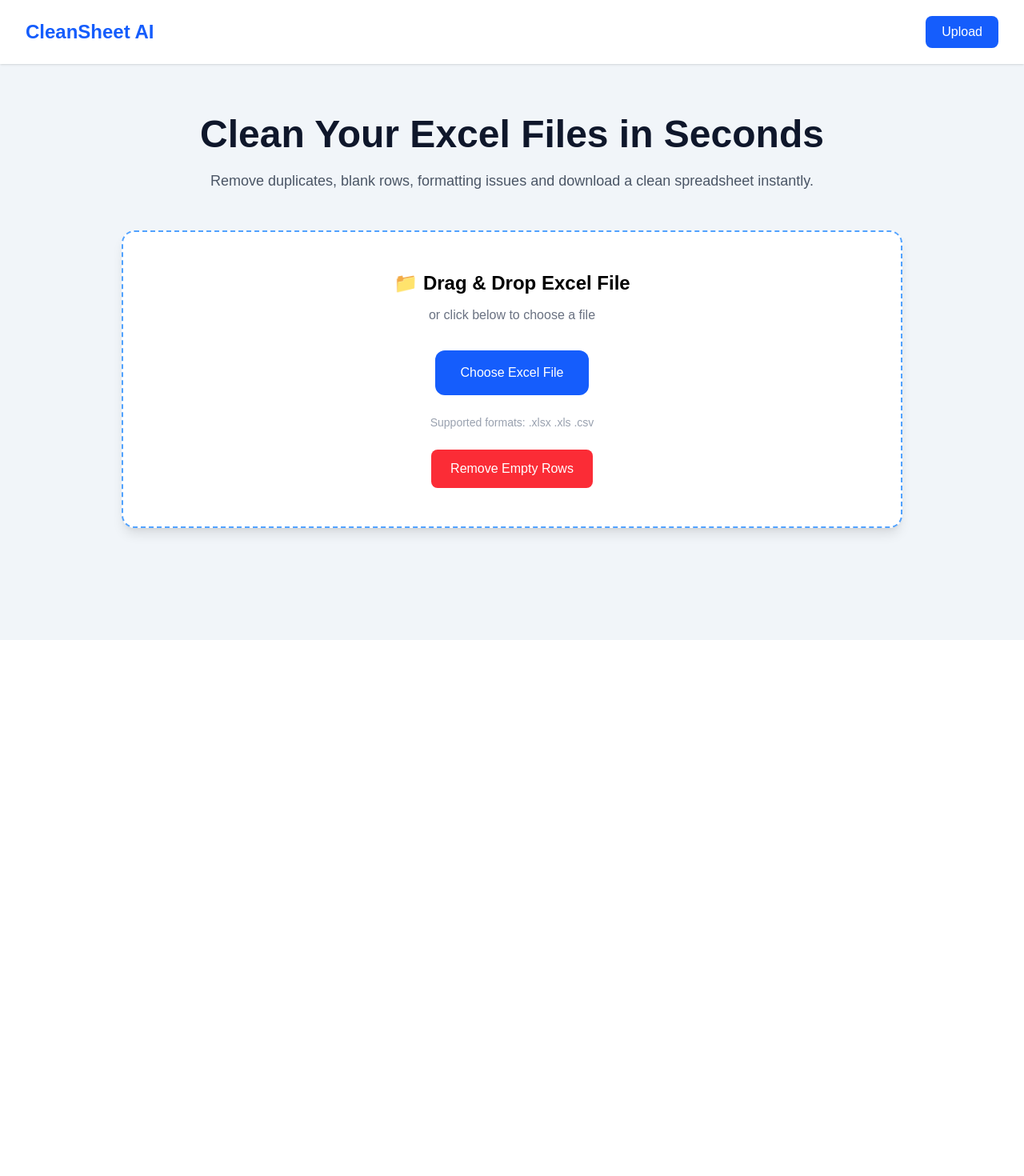
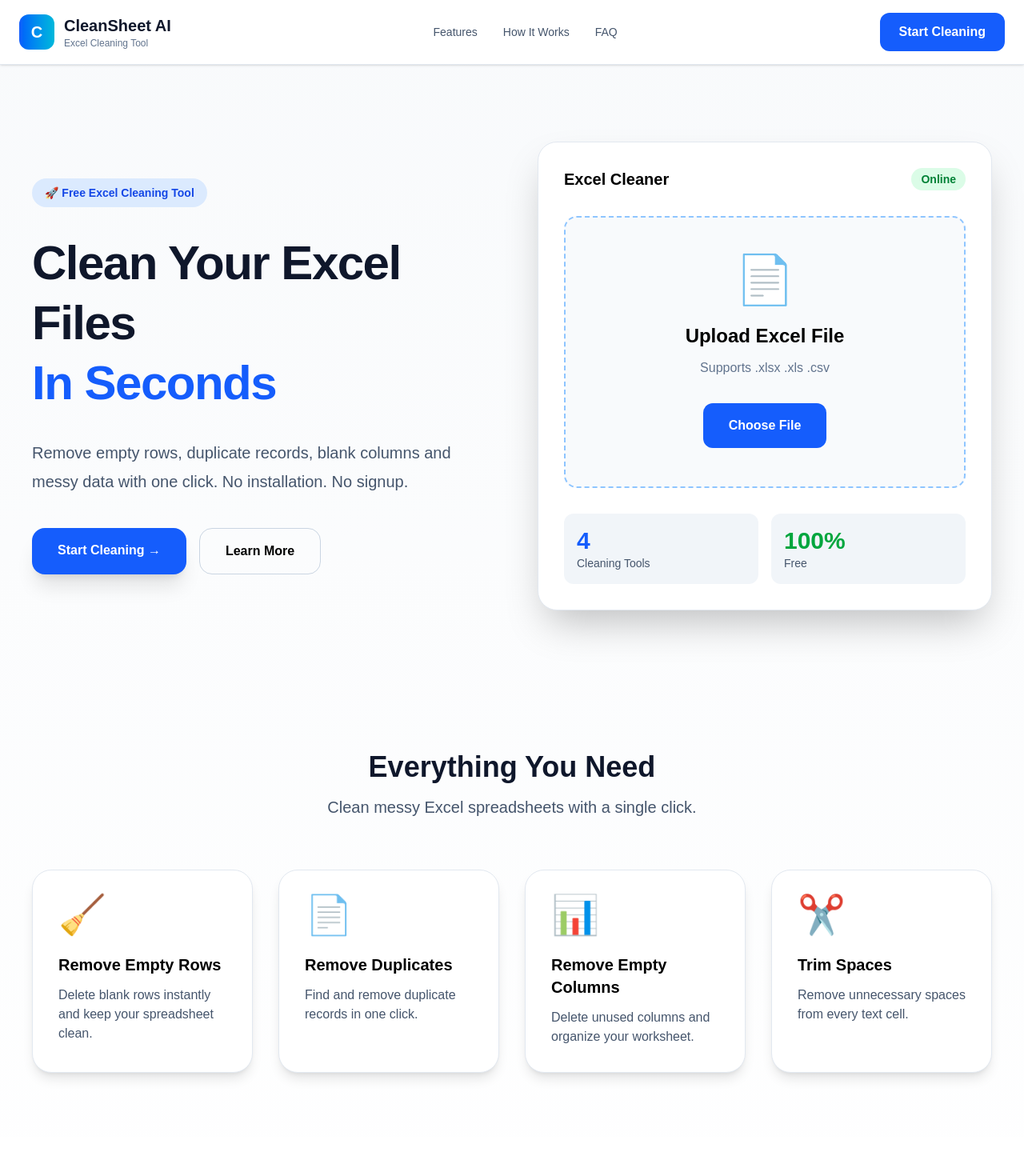
Before and after one commit to akhtar-code/cleansheet-ai, a Next.js app: page / in a window 1280 px wide. Shown: the top 1470 px of the page at 80% size. Before the commit the page ends 800 px from the top, so only its background shows below. Built offline with nearby package versions, Linux system fonts and the light colour scheme.

Commit message:
Version 1 Landing Page Complete

```diff
--- a/app/page.tsx
+++ b/app/page.tsx
@@ -1,126 +1,404 @@
 "use client";
 
-import { useRef, useState } from "react";
-import * as XLSX from "xlsx";
-import ExcelPreview from "../components/ExcelPreview";
+import Navbar from "../components/Navbar";
 
 export default function Home() {
-  const fileInputRef = useRef<HTMLInputElement>(null);
-  const [fileName, setFileName] = useState("");
-  const [excelData, setExcelData] = useState<any[]>([]);
-  const removeEmptyRows = () => {
-  const cleanedData = excelData.filter((row) => {
-    return Object.values(row).some((cell) => {
-      return String(cell).trim() !== "";
-    });
-  });
+  return (
+    <main className="min-h-screen bg-gradient-to-b from-slate-50 via-white to-slate-100">
 
-  setExcelData(cleanedData);
-};
+      <Navbar />
 
-  const handleFileSelect = async (
-  event: React.ChangeEvent<HTMLInputElement>
-) => {
-  const file = event.target.files?.[0];
+      {/* Hero */}
+      <section className="max-w-7xl mx-auto px-6 lg:px-10 py-24">
 
-  if (!file) return;
+        <div className="grid lg:grid-cols-2 gap-16 items-center">
 
-  setFileName(file.name);
+          {/* Left Side */}
+          <div>
 
-  const data = await file.arrayBuffer();
+            <span className="inline-flex items-center rounded-full bg-blue-100 px-4 py-2 text-sm font-semibold text-blue-700">
+              🚀 Free Excel Cleaning Tool
+            </span>
 
-  const workbook = XLSX.read(data);
-
-  const sheetName = workbook.SheetNames[0];
-
-  const worksheet = workbook.Sheets[sheetName];
-
-
-  const jsonData = XLSX.utils.sheet_to_json(worksheet, {
-  defval: "",
-  blankrows: true,
-});
-
-  console.log(jsonData);
-
-  setExcelData(jsonData);
-};
-
-  return (
-    <main className="min-h-screen bg-slate-100">
-      {/* Navigation */}
-      <nav className="flex items-center justify-between px-8 py-5 bg-white shadow-sm">
-        <h1 className="text-2xl font-bold text-blue-600">
-          CleanSheet AI
+            <h1 className="mt-8 text-5xl lg:text-6xl font-extrabold tracking-tight text-slate-900 leading-tight">
+              Clean Your Excel Files
+              <span className="block text-blue-600">
+                In Seconds
+              </span>
             </h1>
 
-        <button className="bg-blue-600 text-white px-5 py-2 rounded-lg">
-          Upload
-        </button>
-      </nav>
+            <p className="mt-8 text-xl leading-9 text-slate-600">
+              Remove empty rows, duplicate records,
+              blank columns and messy data with one click.
+              No installation. No signup.
+            </p>
 
-      {/* Hero */}
-      <section className="max-w-5xl mx-auto text-center py-16 px-6">
-        <h2 className="text-5xl font-bold text-slate-900">
-          Clean Your Excel Files in Seconds
+            <div className="mt-10 flex flex-wrap gap-4">
+
+              <a
+                href="/workspace"
+                className="rounded-2xl bg-blue-600 px-8 py-4 text-white font-bold shadow-xl hover:bg-blue-700 transition"
+              >
+                Start Cleaning →
+              </a>
+
+              <a
+                href="#features"
+                className="rounded-2xl border border-slate-300 px-8 py-4 font-semibold hover:bg-slate-100 transition"
+              >
+                Learn More
+              </a>
+
+            </div>
+
+          </div>          {/* Right Side */}
+          <div>
+
+            <div className="rounded-3xl bg-white border border-slate-200 shadow-2xl p-8">
+
+              <div className="flex items-center justify-between">
+
+                <h2 className="text-xl font-bold">
+                  Excel Cleaner
                 </h2>
 
-        <p className="mt-5 text-lg text-gray-600">
-          Remove duplicates, blank rows, formatting issues and download a clean spreadsheet instantly.
+                <span className="rounded-full bg-green-100 px-3 py-1 text-sm font-semibold text-green-700">
+                  Online
+                </span>
+
+              </div>
+
+              <div className="mt-8 rounded-2xl border-2 border-dashed border-blue-300 bg-slate-50 p-12 text-center">
+
+                <div className="text-6xl">
+                  📄
+                </div>
+
+                <h3 className="mt-6 text-2xl font-bold">
+                  Upload Excel File
+                </h3>
+
+                <p className="mt-3 text-slate-500">
+                  Supports .xlsx .xls .csv
                 </p>
 
-        <div className="mt-12 bg-white border-2 border-dashed border-blue-400 rounded-2xl p-12 shadow-lg">
+                <a
+                  href="/workspace"
+                  className="mt-8 inline-block rounded-xl bg-blue-600 px-8 py-4 text-white font-bold hover:bg-blue-700 transition"
+                >
+                  Choose File
+                </a>
 
-          <h3 className="text-2xl font-semibold">
-            📁 Drag & Drop Excel File
+              </div>
+
+              <div className="mt-8 grid grid-cols-2 gap-4">
+
+                <div className="rounded-xl bg-slate-100 p-4">
+                  <p className="text-3xl font-bold text-blue-600">
+                    4
+                  </p>
+
+                  <p className="text-sm text-slate-600">
+                    Cleaning Tools
+                  </p>
+                </div>
+
+                <div className="rounded-xl bg-slate-100 p-4">
+                  <p className="text-3xl font-bold text-green-600">
+                    100%
+                  </p>
+
+                  <p className="text-sm text-slate-600">
+                    Free
+                  </p>
+                </div>
+
+              </div>
+
+            </div>
+
+          </div>
+
+        </div>
+
+      </section>      {/* Features */}
+
+      <section
+        id="features"
+        className="max-w-7xl mx-auto px-6 lg:px-10 py-20"
+      >
+
+        <div className="text-center">
+
+          <h2 className="text-4xl font-bold text-slate-900">
+            Everything You Need
+          </h2>
+
+          <p className="mt-4 text-xl text-slate-600">
+            Clean messy Excel spreadsheets with a single click.
+          </p>
+
+        </div>
+
+        <div className="mt-16 grid gap-8 md:grid-cols-2 lg:grid-cols-4">
+
+          <div className="rounded-3xl bg-white p-8 shadow-lg border border-slate-200 hover:-translate-y-2 transition">
+
+            <div className="text-5xl">🧹</div>
+
+            <h3 className="mt-6 text-xl font-bold">
+              Remove Empty Rows
             </h3>
 
-          <p className="mt-3 text-gray-500">
-            or click below to choose a file
+            <p className="mt-3 text-slate-600">
+              Delete blank rows instantly and keep your spreadsheet clean.
             </p>
 
-          <input
-            ref={fileInputRef}
-            type="file"
-            accept=".xlsx,.xls,.csv"
-            className="hidden"
-            onChange={handleFileSelect}
-          />
+          </div>
 
-          <button
-            onClick={() => fileInputRef.current?.click()}
-            className="mt-8 bg-blue-600 text-white px-8 py-4 rounded-xl hover:bg-blue-700"
-          >
-            Choose Excel File
-          </button>
+          <div className="rounded-3xl bg-white p-8 shadow-lg border border-slate-200 hover:-translate-y-2 transition">
 
-          <p className="mt-6 text-sm text-gray-400">
-            Supported formats: .xlsx .xls .csv
+            <div className="text-5xl">📄</div>
+
+            <h3 className="mt-6 text-xl font-bold">
+              Remove Duplicates
+            </h3>
+
+            <p className="mt-3 text-slate-600">
+              Find and remove duplicate records in one click.
             </p>
 
-          {fileName && (
-            <div className="mt-8 p-4 bg-green-100 rounded-lg">
-              <p className="font-semibold text-green-700">
-                ✅ Selected File
+          </div>
+
+          <div className="rounded-3xl bg-white p-8 shadow-lg border border-slate-200 hover:-translate-y-2 transition">
+
+            <div className="text-5xl">📊</div>
+
+            <h3 className="mt-6 text-xl font-bold">
+              Remove Empty Columns
+            </h3>
+
+            <p className="mt-3 text-slate-600">
+              Delete unused columns and organize your worksheet.
             </p>
 
-              <p className="mt-2">{fileName}</p>
           </div>
-          )}
-          <button
-  onClick={() => {
-    alert("Button clicked!");
-    removeEmptyRows();
-  }}
-  className="mt-6 bg-red-500 text-white px-6 py-3 rounded-lg hover:bg-red-600"
->
-  Remove Empty Rows
-</button>
-          <ExcelPreview data={excelData} />
 
+          <div className="rounded-3xl bg-white p-8 shadow-lg border border-slate-200 hover:-translate-y-2 transition">
+
+            <div className="text-5xl">✂️</div>
+
+            <h3 className="mt-6 text-xl font-bold">
+              Trim Spaces
+            </h3>
+
+            <p className="mt-3 text-slate-600">
+              Remove unnecessary spaces from every text cell.
+            </p>
 
           </div>
+
+        </div>
+
+      </section>      {/* How It Works */}
+
+      <section
+        id="how"
+        className="bg-white py-24"
+      >
+
+        <div className="max-w-7xl mx-auto px-6 lg:px-10">
+
+          <div className="text-center">
+
+            <h2 className="text-4xl font-bold text-slate-900">
+              How It Works
+            </h2>
+
+            <p className="mt-4 text-xl text-slate-600">
+              Clean your spreadsheet in three simple steps.
+            </p>
+
+          </div>
+
+          <div className="mt-20 grid gap-10 lg:grid-cols-3">
+
+            <div className="text-center">
+
+              <div className="mx-auto h-20 w-20 rounded-full bg-blue-600 text-white flex items-center justify-center text-3xl font-bold shadow-xl">
+                1
+              </div>
+
+              <h3 className="mt-8 text-2xl font-bold">
+                Upload File
+              </h3>
+
+              <p className="mt-4 text-slate-600 leading-8">
+                Upload your Excel spreadsheet in
+                XLSX, XLS or CSV format.
+              </p>
+
+            </div>
+
+            <div className="text-center">
+
+              <div className="mx-auto h-20 w-20 rounded-full bg-green-600 text-white flex items-center justify-center text-3xl font-bold shadow-xl">
+                2
+              </div>
+
+              <h3 className="mt-8 text-2xl font-bold">
+                Clean Data
+              </h3>
+
+              <p className="mt-4 text-slate-600 leading-8">
+                Remove duplicates, empty rows,
+                empty columns and clean your data.
+              </p>
+
+            </div>
+
+            <div className="text-center">
+
+              <div className="mx-auto h-20 w-20 rounded-full bg-purple-600 text-white flex items-center justify-center text-3xl font-bold shadow-xl">
+                3
+              </div>
+
+              <h3 className="mt-8 text-2xl font-bold">
+                Download
+              </h3>
+
+              <p className="mt-4 text-slate-600 leading-8">
+                Download your cleaned Excel file
+                instantly with one click.
+              </p>
+
+            </div>
+
+          </div>
+
+        </div>
+
+      </section>      {/* FAQ */}
+
+      <section
+        id="faq"
+        className="max-w-5xl mx-auto px-6 py-24"
+      >
+
+        <div className="text-center">
+
+          <h2 className="text-4xl font-bold text-slate-900">
+            Frequently Asked Questions
+          </h2>
+
+          <p className="mt-4 text-xl text-slate-600">
+            Everything you need to know.
+          </p>
+
+        </div>
+
+        <div className="mt-16 space-y-6">
+
+          <div className="rounded-2xl border border-slate-200 bg-white p-6 shadow-sm">
+            <h3 className="text-xl font-bold">
+              Is CleanSheet AI free?
+            </h3>
+
+            <p className="mt-3 text-slate-600">
+              Yes. The current version is completely free to use.
+            </p>
+          </div>
+
+          <div className="rounded-2xl border border-slate-200 bg-white p-6 shadow-sm">
+            <h3 className="text-xl font-bold">
+              Which file formats are supported?
+            </h3>
+
+            <p className="mt-3 text-slate-600">
+              We support Excel (.xlsx, .xls) and CSV files.
+            </p>
+          </div>
+
+          <div className="rounded-2xl border border-slate-200 bg-white p-6 shadow-sm">
+            <h3 className="text-xl font-bold">
+              Is my data secure?
+            </h3>
+
+            <p className="mt-3 text-slate-600">
+              Yes. Your spreadsheet is processed inside the application and is not permanently stored.
+            </p>
+          </div>
+
+        </div>
+
+      </section>      {/* Final Call To Action */}
+
+      <section className="bg-blue-600 py-24">
+
+        <div className="max-w-5xl mx-auto px-6 text-center text-white">
+
+          <h2 className="text-5xl font-extrabold">
+            Ready to Clean Your Excel Files?
+          </h2>
+
+          <p className="mt-6 text-xl text-blue-100 leading-9">
+            Upload your spreadsheet and clean messy data in seconds.
+            No signup. No installation.
+          </p>
+
+          <a
+            href="/workspace"
+            className="inline-block mt-10 rounded-2xl bg-white px-10 py-5 text-blue-700 text-lg font-bold shadow-xl hover:scale-105 transition"
+          >
+            Start Cleaning →
+          </a>
+
+        </div>
+
       </section>
+
+      {/* Footer */}
+
+      <footer className="border-t border-slate-200 bg-white">
+
+        <div className="max-w-7xl mx-auto px-6 py-10 flex flex-col md:flex-row items-center justify-between gap-6">
+
+          <div>
+
+            <h3 className="text-2xl font-bold text-slate-900">
+              CleanSheet AI
+            </h3>
+
+            <p className="mt-2 text-slate-500">
+              Clean Excel files quickly and effortlessly.
+            </p>
+
+          </div>
+
+          <div className="flex gap-8 text-slate-500">
+
+            <a href="#features" className="hover:text-blue-600">
+              Features
+            </a>
+
+            <a href="#how" className="hover:text-blue-600">
+              How It Works
+            </a>
+
+            <a href="#faq" className="hover:text-blue-600">
+              FAQ
+            </a>
+
+          </div>
+
+          <div className="text-slate-400 text-sm">
+            © 2026 CleanSheet AI. All rights reserved.
+          </div>
+
+        </div>
+
+      </footer>
+
     </main>
   );
 }
--- a/app/workspace/page.tsx
+++ b/app/workspace/page.tsx
@@ -58,7 +58,9 @@ export default function Workspace() {
         }
       );
 
-    console.log(jsonData);
+    console.log(
+  JSON.stringify(jsonData, null, 2)
+);
 
     setExcelData(jsonData);
   };  const removeEmptyRows = () => {
--- a/components/Navbar.tsx
+++ b/components/Navbar.tsx
@@ -0,0 +1,62 @@
+"use client";
+
+export default function Navbar() {
+  return (
+    <header className="sticky top-0 z-50 bg-white border-b border-slate-200 shadow-sm">
+      <div className="max-w-7xl mx-auto flex items-center justify-between px-6 py-4">
+
+        {/* Logo */}
+        <div className="flex items-center gap-3">
+          <div className="h-11 w-11 rounded-xl bg-gradient-to-r from-blue-600 to-cyan-500 flex items-center justify-center text-white font-bold text-xl">
+            C
+          </div>
+
+          <div>
+            <h1 className="text-xl font-bold text-slate-900">
+              CleanSheet AI
+            </h1>
+
+            <p className="text-xs text-slate-500">
+              Excel Cleaning Tool
+            </p>
+          </div>
+        </div>
+
+        {/* Navigation */}
+        <nav className="hidden md:flex items-center gap-8 text-sm font-medium">
+
+          <a
+            href="#features"
+            className="text-slate-600 hover:text-blue-600 transition"
+          >
+            Features
+          </a>
+
+          <a
+            href="#how"
+            className="text-slate-600 hover:text-blue-600 transition"
+          >
+            How It Works
+          </a>
+
+          <a
+            href="#faq"
+            className="text-slate-600 hover:text-blue-600 transition"
+          >
+            FAQ
+          </a>
+
+        </nav>
+
+        {/* Button */}
+        <a
+          href="/workspace"
+          className="rounded-xl bg-blue-600 px-6 py-3 text-white font-semibold hover:bg-blue-700 transition"
+        >
+          Start Cleaning
+        </a>
+
+      </div>
+    </header>
+  );
+}
```
Lines whose indentation alone changed are shown as unchanged.
